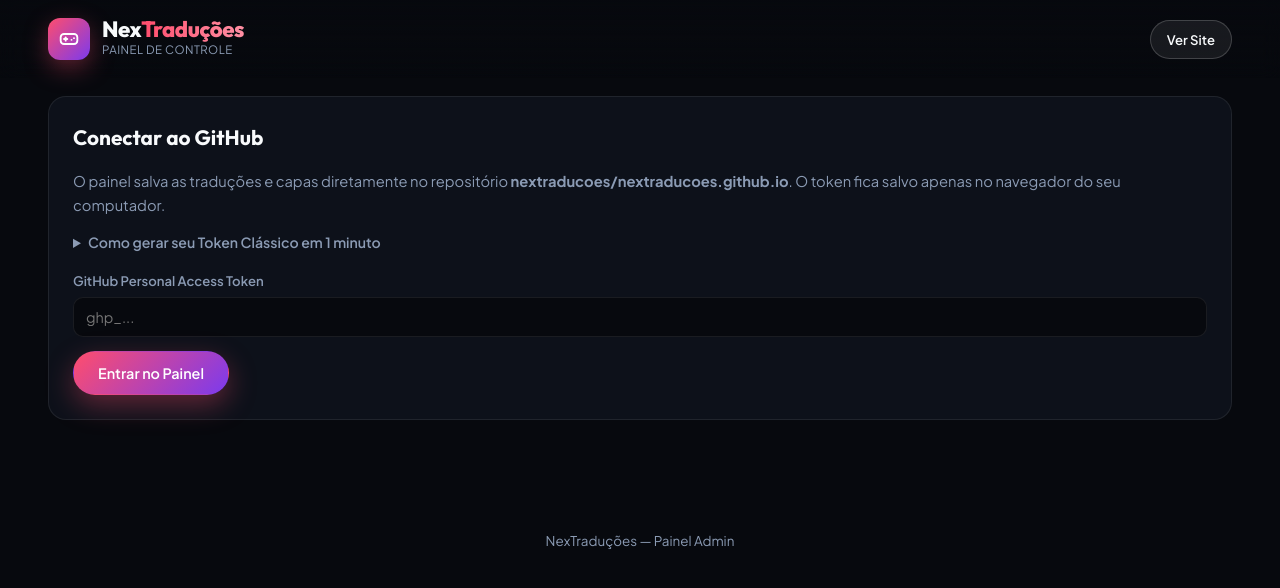
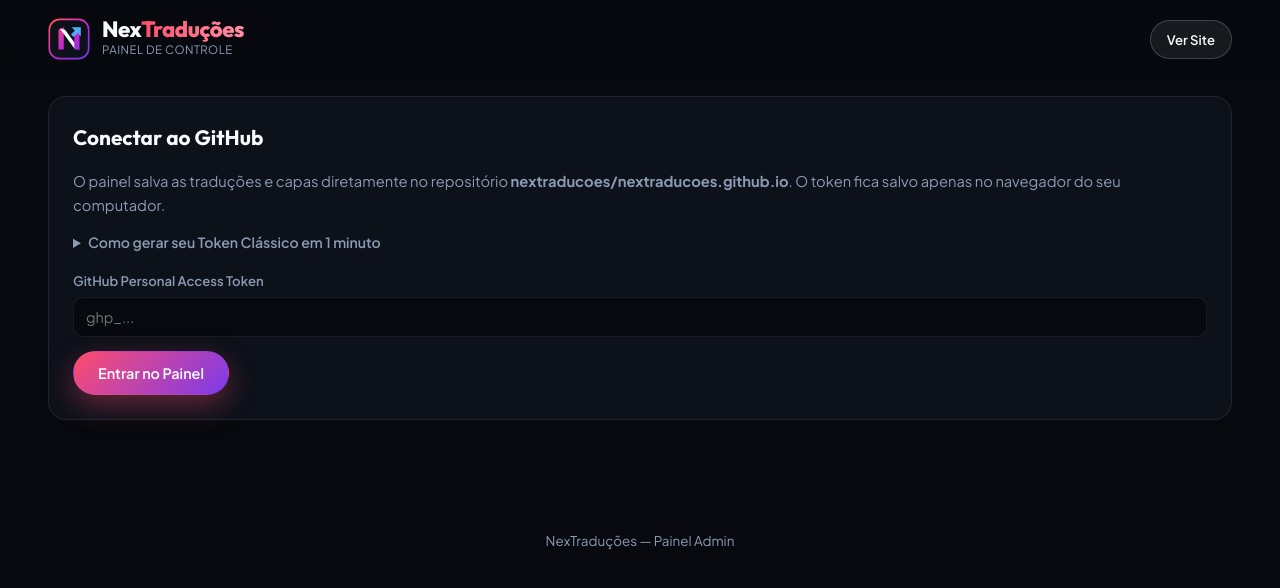
Before and after one commit to nextraducoes/nextraducoes.github.io, a plain HTML site: page admin/index.html in a window 1280 px wide. Drawn offline with Linux system fonts and the light colour scheme.

Commit message:
feat: apply original logo to admin/index.html

```diff
--- a/admin/index.html
+++ b/admin/index.html
@@ -4,20 +4,15 @@
   <meta charset="UTF-8">
   <meta name="viewport" content="width=device-width, initial-scale=1.0">
   <title>Painel Admin — NexTraduções</title>
+  <link rel="icon" href="../assets/img/logo.svg" type="image/svg+xml">
   <link rel="stylesheet" href="../assets/css/style.css">
 </head>
 <body>
   <header class="site-header">
     <div class="header-inner">
       <a href="../" class="brand">
-        <div class="brand-logo" aria-hidden="true">
-          <svg width="20" height="20" viewBox="0 0 24 24" fill="none" stroke="white" stroke-width="2.2" stroke-linecap="round" stroke-linejoin="round">
-            <line x1="6" y1="12" x2="10" y2="12"></line>
-            <line x1="8" y1="10" x2="8" y2="14"></line>
-            <line x1="15" y1="13" x2="15.01" y2="13"></line>
-            <line x1="18" y1="11" x2="18.01" y2="11"></line>
-            <rect x="2" y="6" width="20" height="12" rx="4"></rect>
-          </svg>
+        <div class="brand-logo" style="background: transparent; box-shadow: none;" aria-hidden="true">
+          <img src="../assets/img/logo.svg" alt="" width="42" height="42" style="display: block; width: 42px; height: 42px;">
         </div>
         <div class="brand-text">
           <span class="brand-title">Nex<span>Traduções</span></span>
```
